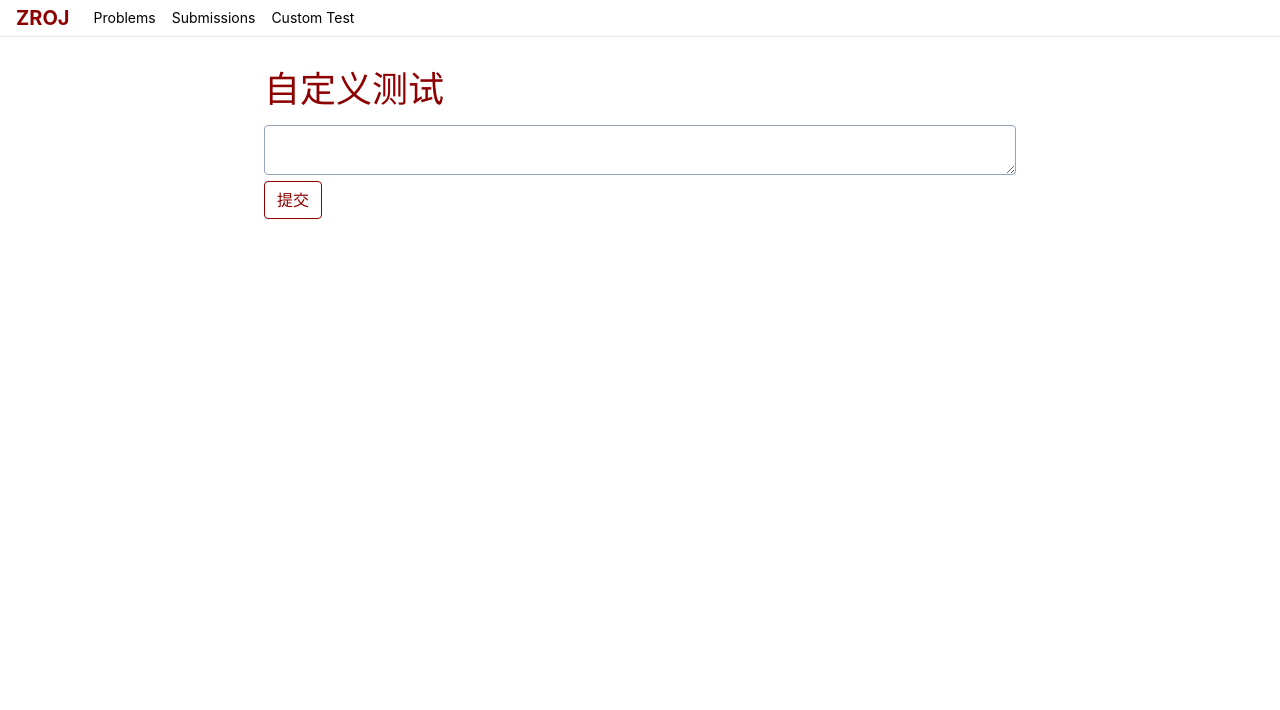
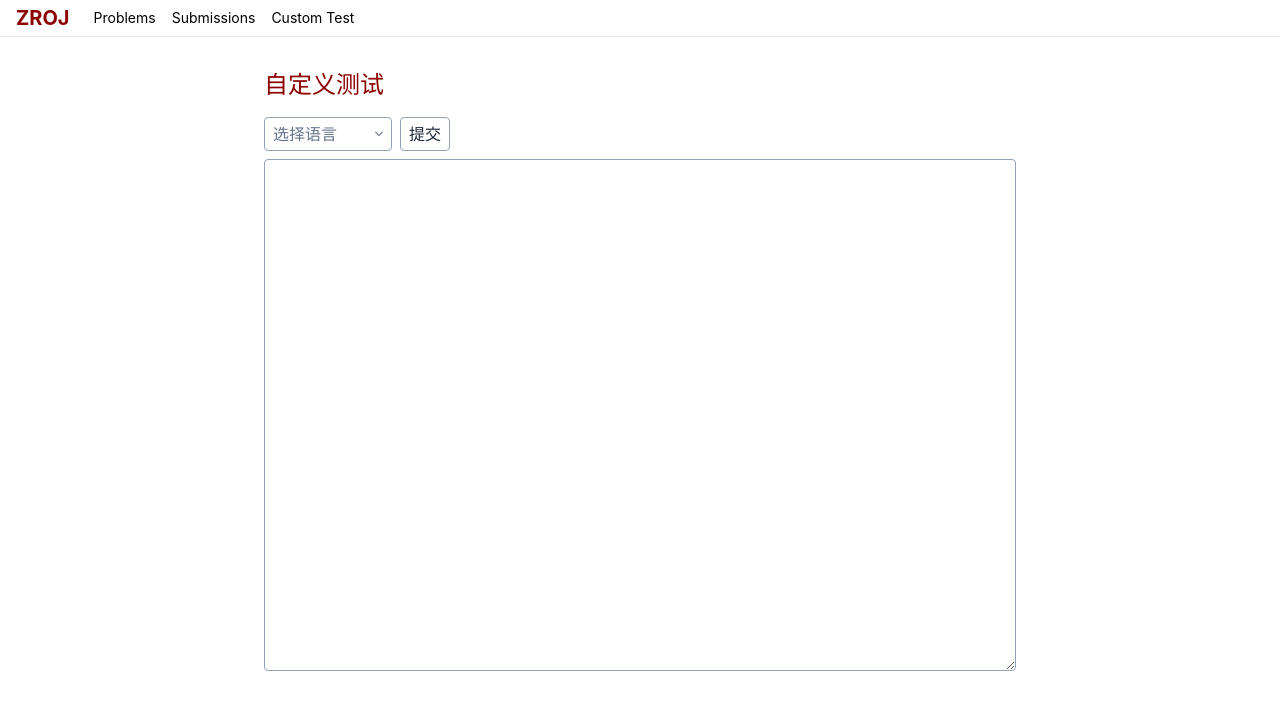
Before and after one commit to iruioj/zroj_core, a Nuxt app in the folder web/: page /oneoff in a window 1280 px wide. Shown: the top 710 px of the page. Built offline with nearby package versions, Linux system fonts and the light colour scheme.

Commit message:
feat(web): update problem page (submit)

```diff
--- /dev/null
+++ b/web/components/InputSelect.vue
@@ -0,0 +1,58 @@
+<script setup lang="ts">
+import { ExpandMoreIcon } from "~/components/icons";
+
+type Item = {
+  title: string;
+  value: string;
+};
+
+const props = defineProps<{
+  items: Item[];
+  placeholder?: string;
+}>();
+
+const emit = defineEmits<{
+  (e: "change", payload: Item): void;
+}>();
+
+const showSelect = ref(false);
+const selected = ref<{ title: string; value: string } | null>(null);
+const onSelect = (value: string) => {
+  const item = props.items.find((o) => o.value === value);
+  if (item) {
+    selected.value = item;
+    emit("change", item);
+  }
+  showSelect.value = false;
+};
+</script>
+
+<template>
+  <div class="group relative">
+    <div
+      class="flex pl-2 border rounded border-slate-400 group-hover:border-brand cursor-pointer text-slate-500"
+      @click="showSelect = !showSelect"
+    >
+      <div class="w-full select-none py-1" :class="selected && 'text-black'">
+        {{ selected?.title || placeholder || "" }}
+      </div>
+      <ExpandMoreIcon
+        class="h-8 w-7 p-1 fill-slate-500 group-hover:fill-brand transition-transform"
+        :class="showSelect && 'rotate-180'"
+      />
+    </div>
+    <div v-if="showSelect" class="absolute w-full">
+      <ul class="border border-black/10 shadow-xl w-full">
+        <li
+          v-for="item in items"
+          :key="item.value"
+          class="p-2 select-none hover:text-brand cursor-pointer bg-white border-b border-dashed border-b-black/20 last:border-b-0"
+          :class="selected?.value === item.value && 'text-brand'"
+          @click="onSelect(item.value)"
+        >
+          {{ item.title }}
+        </li>
+      </ul>
+    </div>
+  </div>
+</template>
--- /dev/null
+++ b/web/components/SizeNum.vue
@@ -0,0 +1,8 @@
+<script lang="ts" setup>
+defineProps<{ bytes: number }>();
+</script>
+<template>
+  <span v-if="bytes < 1000">{{ bytes }} bytes</span>
+  <span v-else-if="bytes < 1e6">{{ bytes / 1000 }} kb</span>
+  <span v-else>{{ bytes / 1e6 }} mb</span>
+</template>
--- a/web/components/TabsBar.vue
+++ b/web/components/TabsBar.vue
@@ -15,7 +15,7 @@ defineProps<{
       <NuxtLink
         :to="item.link"
         :class="[
-          'px-2 underline hover:decoration-brand underline-offset-8 transition duration-200 ease-in-out cursor-pointer hover:text-brand',
+          'px-2 underline hover:decoration-brand underline-offset-8 transition-colors cursor-pointer hover:text-brand',
           activeKey === item.key
             ? 'decoration-brand text-brand'
             : 'decoration-brand/0 text-slate-700',
--- a/web/components/TextLink.vue
+++ b/web/components/TextLink.vue
@@ -6,7 +6,7 @@ defineProps<{
 <template>
   <NuxtLink
     :to="to"
-    class="text-brand-dark grow underline decoration-brand/0 hover:decoration-brand underline-offset-4 transition ease-in-out duration-200"
+    class="text-brand-dark grow underline decoration-brand/0 hover:decoration-brand underline-offset-4 transition-colors"
   >
     <slot></slot>
   </NuxtLink>
--- /dev/null
+++ b/web/components/UBtn.vue
@@ -0,0 +1,7 @@
+<template>
+  <button
+    class="px-2 py-1 text-slate-800 border rounded border-slate-400 hover:text-brand hover:border-brand focus:ring-1 ring-brand transition-all ring-offset-1"
+  >
+    <slot></slot>
+  </button>
+</template>
--- a/web/pages/oneoff.vue
+++ b/web/pages/oneoff.vue
@@ -1,33 +1,34 @@
 <script lang="ts" setup>
 const sourceRef = ref<HTMLElement | null>(null);
 const code = ref("");
-const autoResize = () => {
-  const e = sourceRef.value;
-  if (e) {
-    e.style.height = e.scrollHeight + "px";
-  }
-};
 const submitCode = () => {
   console.log(code.value);
 };
+
+const langs = [
+  {
+    title: "C++14",
+    value: "gnu-cpp14",
+  },
+  {
+    title: "C++14 (O2)",
+    value: "gnu-cpp14-o2",
+  },
+];
 // https://coolors.co/gradient-maker/c70000-ec6600
 </script>
 
 <template>
   <PageContainer>
-    <div class="mt-8 mb-4 text-4xl text-brand font-medium">自定义测试</div>
+    <div class="mt-8 mb-4 text-2xl text-brand font-medium">自定义测试</div>
+    <div class="flex my-2">
+      <InputSelect :items="langs" placeholder="选择语言" class="w-32" />
+      <UBtn class="mx-2" @click="submitCode">提交</UBtn>
+    </div>
     <textarea
       ref="sourceRef"
       v-model="code"
-      class="font-mono w-full overflow-hidden border border-slate-400 rounded outline-none focus:ring-2 focus:ring-brand focus:ring-offset-2"
-      @input="autoResize"
+      class="border border-slate-400 w-full overflow-y-auto font-mono p-2 h-128 outline-brand rounded"
     ></textarea>
-
-    <button
-      class="focus:ring-offset-2 focus:ring-2 focus:ring-brand rounded border border-brand px-3 py-1.5 text-brand hover:bg-brand hover:text-white ease-in-out duration-200 transition"
-      @click="submitCode"
-    >
-      提交
-    </button>
   </PageContainer>
 </template>
--- a/web/pages/problem/[id]/submit.vue
+++ b/web/pages/problem/[id]/submit.vue
@@ -10,23 +10,42 @@ if (r.name === "problem-id-submit") {
     path: "/problem/" + r.params.id + "/submit/source",
   });
 }
+
+const langs = [
+  {
+    title: "C++14",
+    value: "gnu-cpp14",
+  },
+  {
+    title: "C++14 (O2)",
+    value: "gnu-cpp14-o2",
+  },
+  {
+    title: "Python 3",
+    value: "python",
+  },
+  {
+    title: "Rust",
+    value: "rust",
+  },
+];
 </script>
 
 <template>
   <div>
     <div class="flex mt-2 mb-4">
-      <div>选择语言</div>
-      <button class="px-2">提交</button>
+      <InputSelect :items="langs" placeholder="选择语言" class="w-32" />
+      <UBtn class="mx-2">提交</UBtn>
       <div class="grow"></div>
       <RouterTabsBar
         :items="[
           {
-            title: '提交源代码',
+            title: '代码',
             key: 'problem-id-submit-source',
             link: '/problem/' + $route.params.id + '/submit/source',
           },
           {
-            title: '提交文件',
+            title: '文件',
             key: 'problem-id-submit-file',
             link: '/problem/' + $route.params.id + '/submit/file',
           },
--- a/web/pages/problem/[id]/submit/file.vue
+++ b/web/pages/problem/[id]/submit/file.vue
@@ -1 +1,27 @@
-<template>提交文件</template>
+<script lang="ts" setup>
+const fileinput = ref<HTMLInputElement | null>(null);
+const cur = ref<File | null>(null);
+const onFileChange = () => {
+  const files = fileinput.value?.files;
+  if (files) {
+    cur.value = files[0];
+  }
+};
+</script>
+
+<template>
+  <div>
+    <div class="flex">
+      <UBtn @click="fileinput?.click()">选择文件</UBtn>
+      <input
+        ref="fileinput"
+        type="file"
+        class="hidden"
+        @change="onFileChange"
+      />
+      <div v-if="cur" class="py-1 px-2">
+        {{ cur.name }} (<SizeNum :bytes="cur.size" />)
+      </div>
+    </div>
+  </div>
+</template>
--- a/web/pages/problem/[id]/submit/source.vue
+++ b/web/pages/problem/[id]/submit/source.vue
@@ -4,7 +4,7 @@ const source = ref("");
 <template>
   <textarea
     v-model="source"
-    class="border border-slate-400 w-full font-mono p-2 h-128 outline-brand rounded"
+    class="border border-slate-400 w-full overflow-y-auto font-mono p-2 h-128 outline-brand rounded"
     placeholder="填写源代码"
   ></textarea>
 </template>
```
